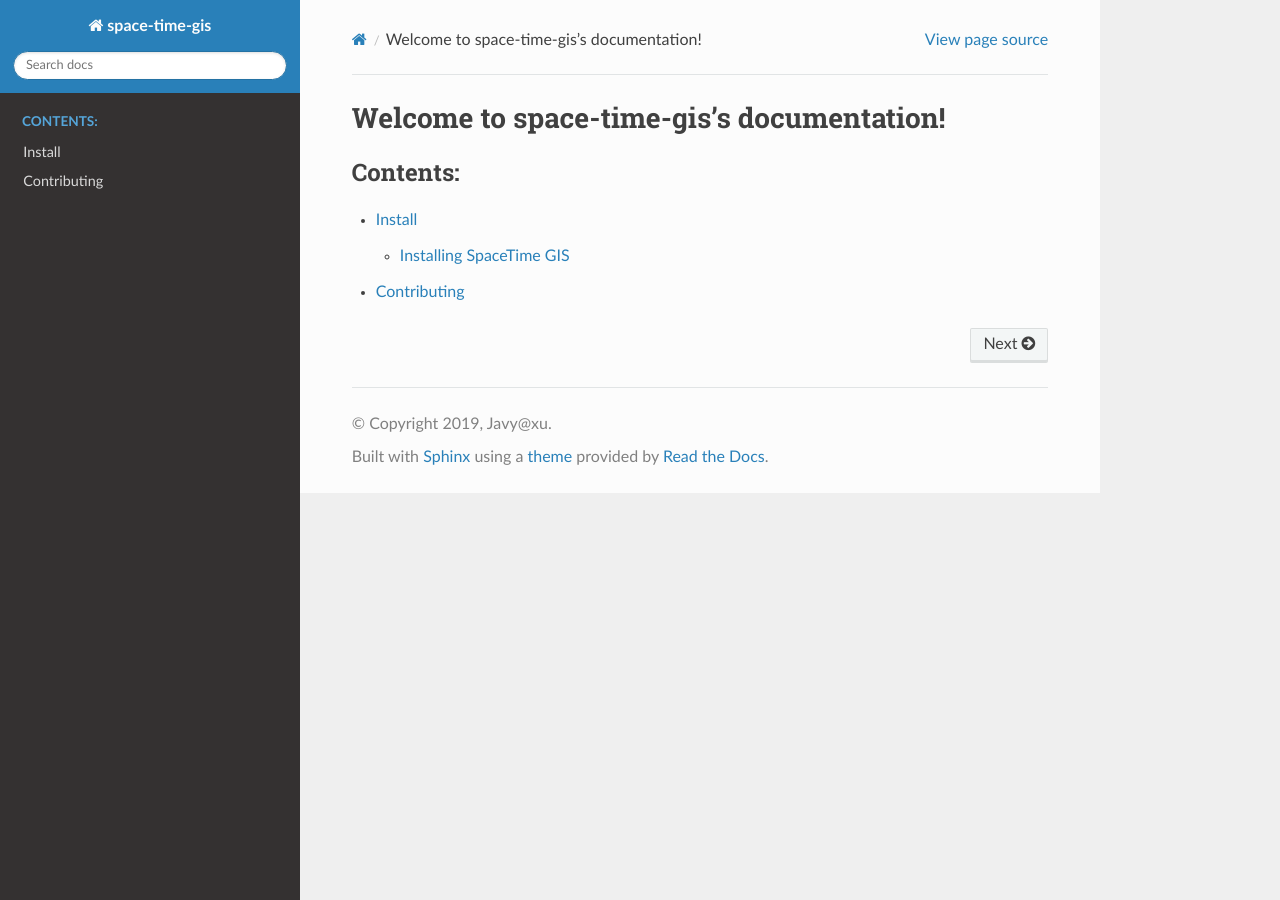
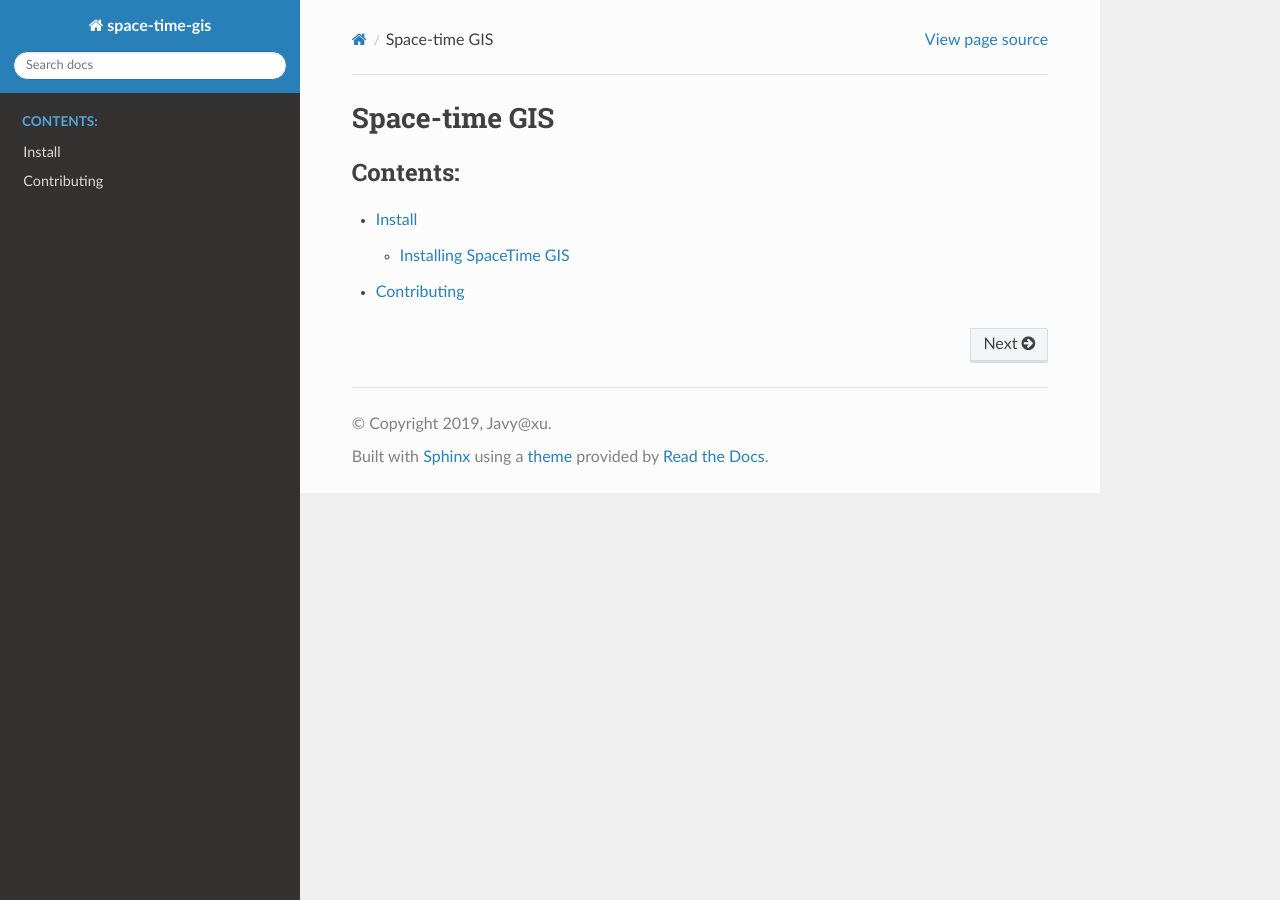
Before and after one commit to javyxu/space-time-gis, a Sphinx documentation site: the page built from docs/source/index.rst, in a window 1280 px wide. Built offline with Sphinx 7.4.7 and the Read the Docs theme 2.0.0, drawn with Linux system fonts in a browser that asks for light colours.

Commit message:
update docs

```diff
--- a/docs/source/index.rst
+++ b/docs/source/index.rst
@@ -3,7 +3,7 @@
    You can adapt this file completely to your liking, but it should at least
    contain the root `toctree` directive.
 
-Welcome to space-time-gis's documentation!
+Space-time GIS
 ==========================================
 
 .. toctree::
--- a/docs/source/install.rst
+++ b/docs/source/install.rst
@@ -14,4 +14,4 @@ You can get the library directly from PyPI:
 
     > pip install spacetimegis
 
-.. note:: SpaceTimeGIS requires Python 3 or later.
+.. note:: `SpaceTime GIS` requires Python 3 or later.
```
Also changed, not shown: README.md (+1 -1 lines).
